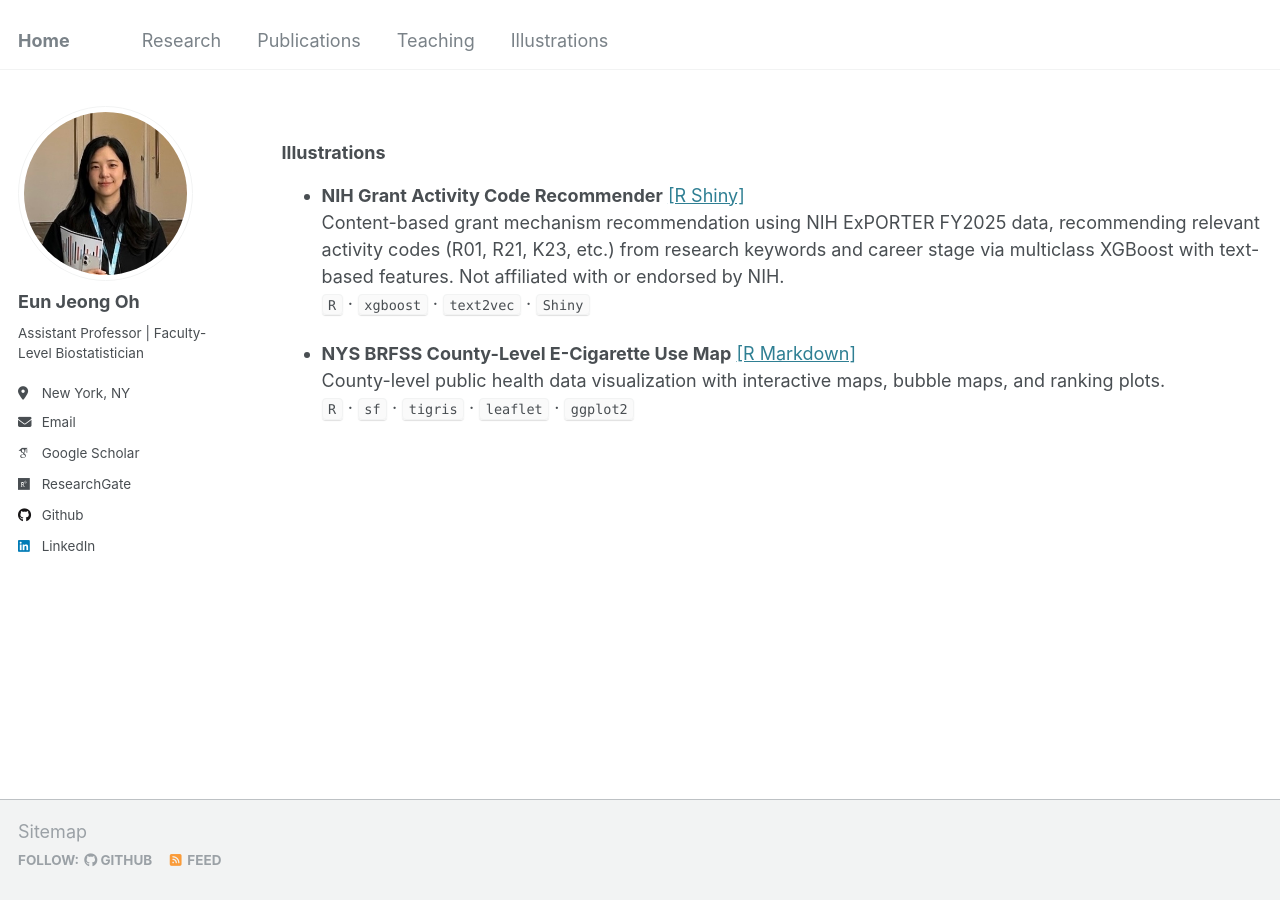
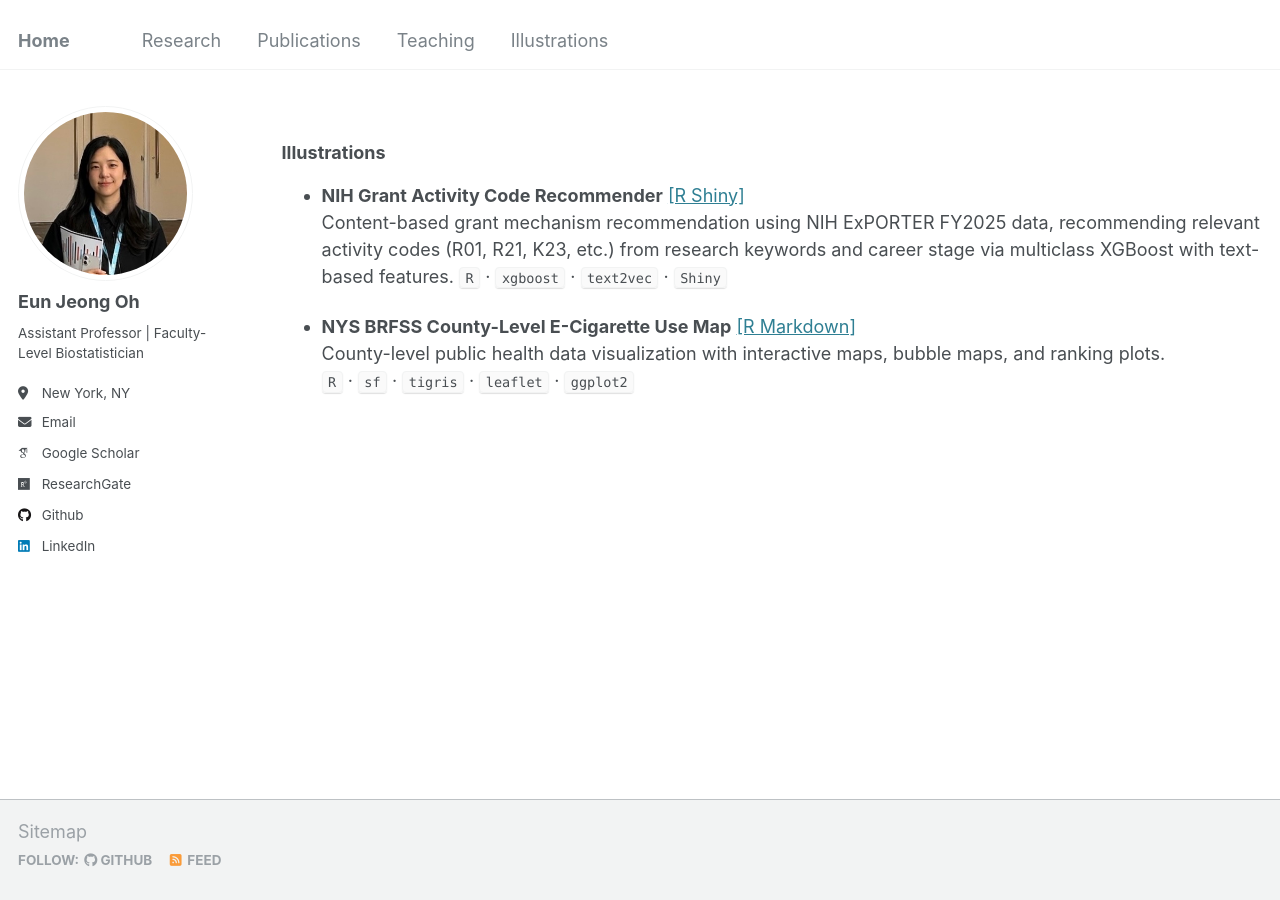
Before and after one commit to oheunj/oheunj.github.io, a Jekyll site: the page built from _pages/illustrations.md, in a window 1280 px wide. Built offline with Jekyll 4.4.1, drawn with Linux system fonts in a browser that asks for light colours; some web fonts are replaced.

Commit message:
Update illustrations.md

```diff
--- a/_pages/illustrations.md
+++ b/_pages/illustrations.md
@@ -13,7 +13,7 @@
 ### Illustrations
 
 * **NIH Grant Activity Code Recommender** [[R Shiny]](https://no86d0-eun0jeong-oh.shinyapps.io/nih-grant-recommender)
-  Content-based grant mechanism recommendation using NIH ExPORTER FY2025 data, recommending relevant activity codes (R01, R21, K23, etc.) from research keywords and career stage via multiclass XGBoost with text-based features. Not affiliated with or endorsed by NIH.
+  Content-based grant mechanism recommendation using NIH ExPORTER FY2025 data, recommending relevant activity codes (R01, R21, K23, etc.) from research keywords and career stage via multiclass XGBoost with text-based features.
   `R` · `xgboost` · `text2vec` · `Shiny`
 
 * **NYS BRFSS County-Level E-Cigarette Use Map** [[R Markdown]](https://oheunj.github.io/illustrations/04_BRFSS_ecigar_260516)
```
